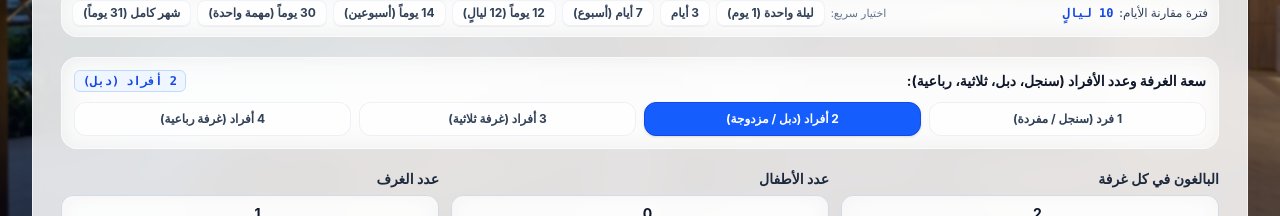
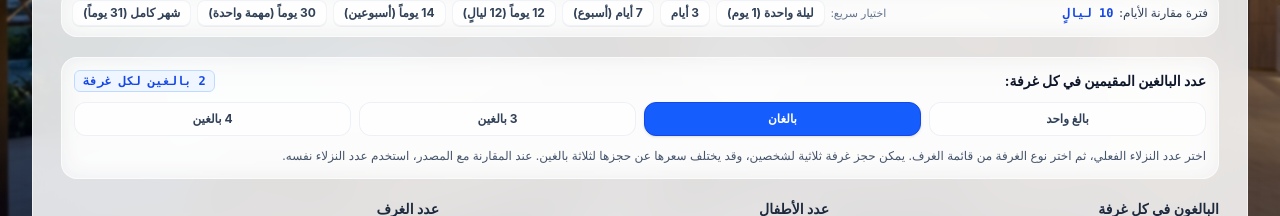
Before and after one commit to minasamir1401/hotel-price-tracker, a React (Vite) app: page / in a window 1280 px wide. Shown: the part 412-628 px from the top of the page. Built offline with nearby package versions, Linux system fonts and the light colour scheme; no server answers.

Commit message:
Clarify guest count independently of hotel room type

```diff
--- a/src/components/HotelSearchForm.jsx
+++ b/src/components/HotelSearchForm.jsx
@@ -546,7 +546,7 @@ export default function HotelSearchForm({
 
                 <div className="flex items-center gap-1.5">
                   <Users className="w-4 h-4 text-blue-600 shrink-0" />
-                  <span className="text-slate-500 font-medium">سعة النزلاء:</span>
+                  <span className="text-slate-500 font-medium">النزلاء الفعليون:</span>
                   <strong className="text-slate-900 font-semibold">{formData.adults} بالغين لكل غرفة، {formData.rooms} غرفة، إجمالي {formData.adults*formData.rooms} بالغين</strong>
                 </div>
 
@@ -765,19 +765,19 @@ export default function HotelSearchForm({
         <div className="p-3 rounded-2xl bg-white/40 backdrop-blur-md border border-white/60 space-y-2.5">
           <div className="flex items-center justify-between">
             <label className="block text-xs sm:text-sm font-bold text-slate-900">
-              سعة الغرفة وعدد الأفراد (سنجل، دبل، ثلاثية، رباعية):
+              عدد البالغين المقيمين في كل غرفة:
             </label>
             <span className="text-xs font-mono font-bold text-blue-700 bg-blue-50 px-2 py-0.5 rounded-md border border-blue-200">
-              {formData.adults} {formData.adults === 1 ? 'فرد (سنجل)' : formData.adults === 2 ? 'أفراد (دبل)' : formData.adults === 3 ? 'أفراد (ثلاثية)' : formData.adults === 4 ? 'أفراد (رباعية)' : 'أفراد'}
+              {formData.adults} بالغين لكل غرفة
             </span>
           </div>
 
           <div className="grid grid-cols-2 sm:grid-cols-4 gap-2">
             {[
-              { count: 1, label: '1 فرد (سنجل / مفردة)' },
-              { count: 2, label: '2 أفراد (دبل / مزدوجة)' },
-              { count: 3, label: '3 أفراد (غرفة ثلاثية)' },
-              { count: 4, label: '4 أفراد (غرفة رباعية)' },
+              { count: 1, label: 'بالغ واحد' },
+              { count: 2, label: 'بالغان' },
+              { count: 3, label: '3 بالغين' },
+              { count: 4, label: '4 بالغين' },
             ].map((occ) => {
               const isSelected = Number(formData.adults) === occ.count;
               return (
@@ -796,6 +796,9 @@ export default function HotelSearchForm({
               );
             })}
           </div>
+          <p className="text-xs text-slate-600 leading-relaxed">
+            اختر عدد النزلاء الفعلي، ثم اختر نوع الغرفة من قائمة الغرف. يمكن حجز غرفة ثلاثية لشخصين، وقد يختلف سعرها عن حجزها لثلاثة بالغين. عند المقارنة مع المصدر، استخدم عدد النزلاء نفسه.
+          </p>
         </div>
 
         {/* Occupancy Grid: Adults, Children, Rooms */}
```
